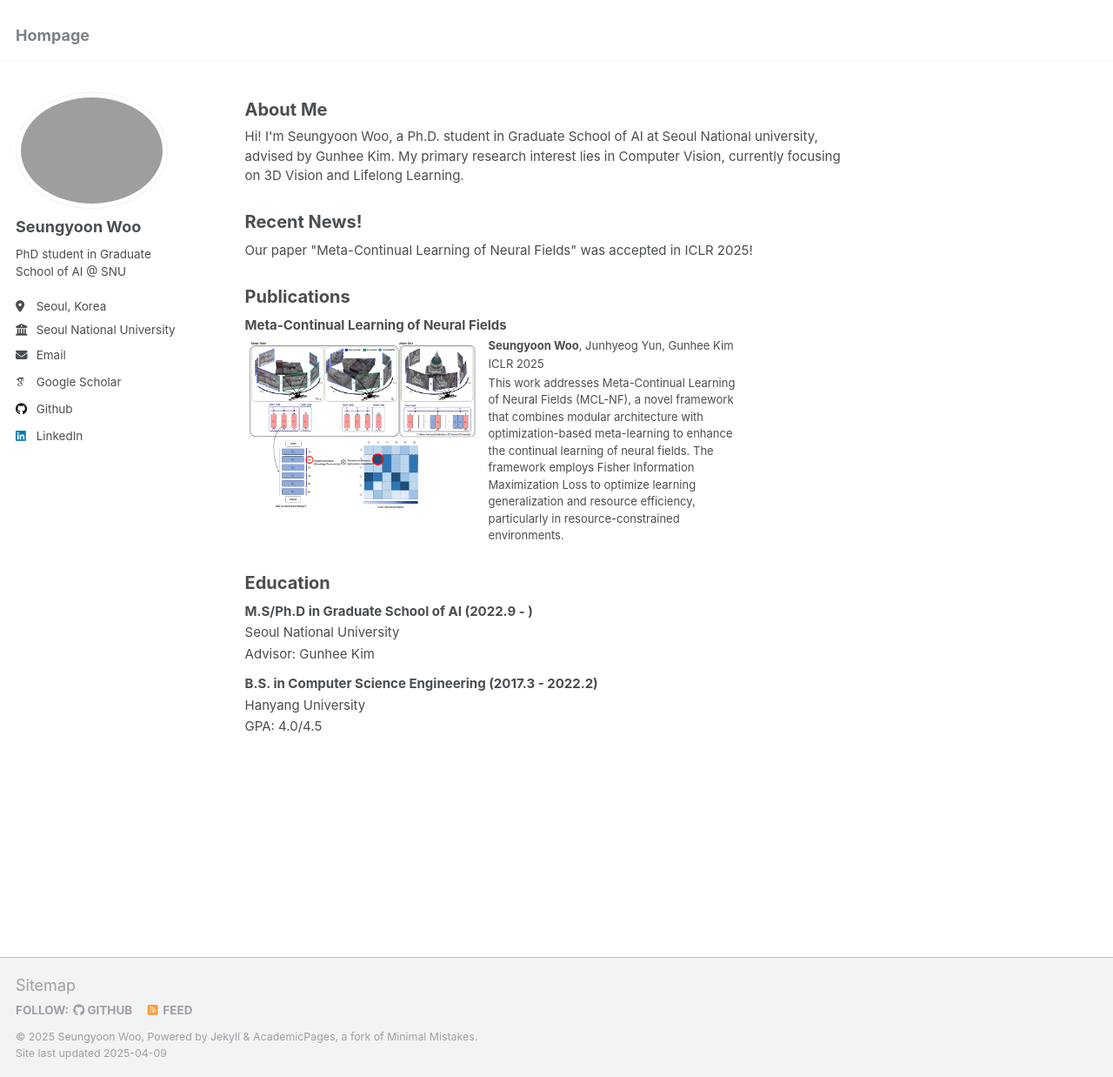
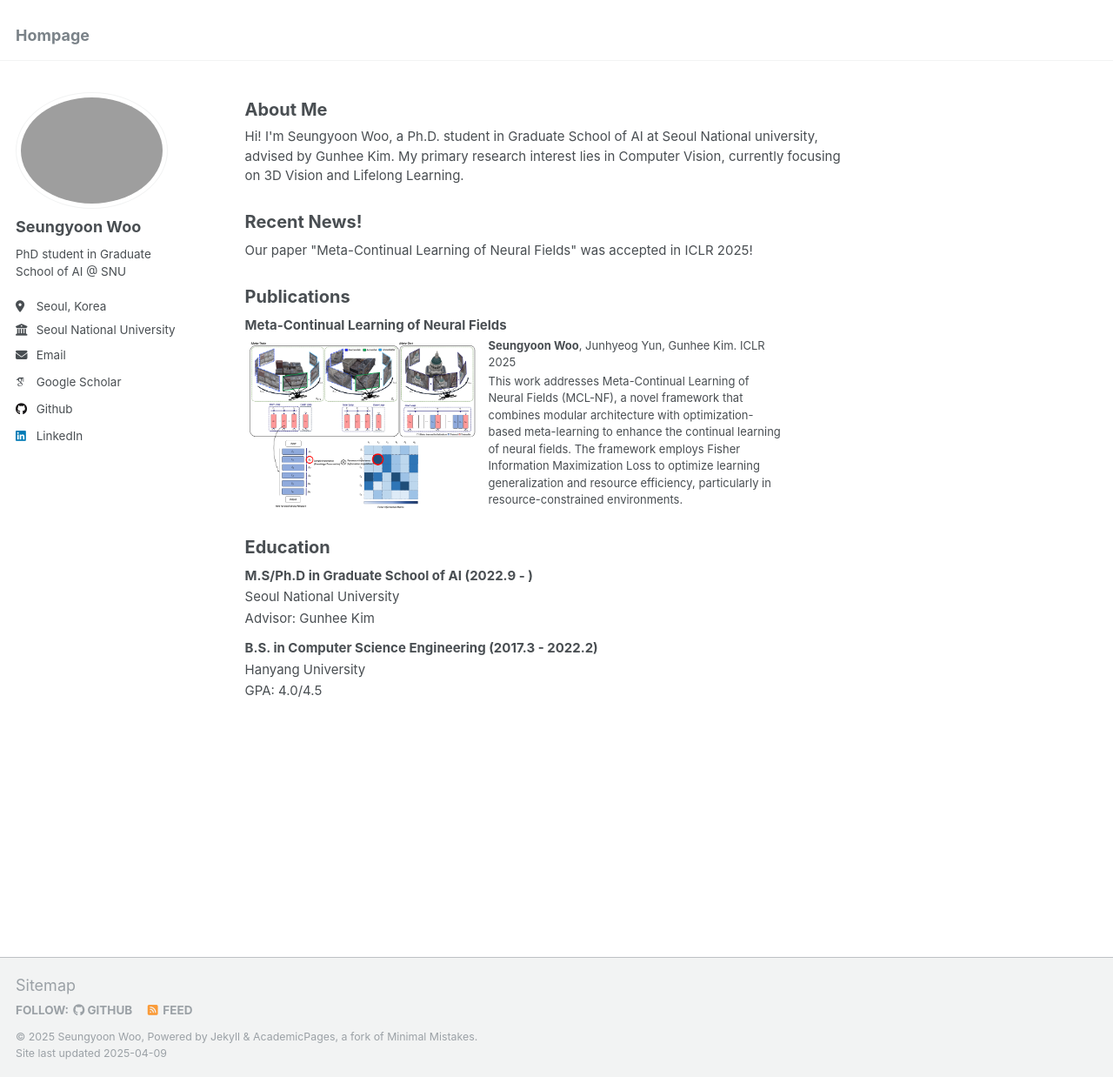
Before and after one commit to seungyoon-woo/seungyoon-woo.github.io, a Jekyll site: the page built from _pages/about.md, in a window 1280 px wide and 1238 px high. Shown: the whole window at 87% size. Built offline with Jekyll 4.4.1, drawn with Linux system fonts in a browser that asks for light colours; some web fonts are replaced.

Commit message:
Update Image

```diff
--- a/_pages/about.md
+++ b/_pages/about.md
@@ -21,9 +21,8 @@ Publications
   <div class="pub_img" style="width:270px; object-fit:cover;">
     <img src="{{ base_path }}/images/FIM.png" alt="MCLNF Overview">
   </div>
-  <div class="pub_detail" style="margin-left:10px; max-width:300px">
-    <p style="font-size:13px; margin-bottom:2px"><b>Seungyoon Woo</b>, Junhyeog Yun, Gunhee Kim</p>
-    <p style="font-size:13px; margin-bottom:2px">ICLR 2025</p>
+  <div class="pub_detail" style="margin-left:10px; max-width:340px">
+    <p style="font-size:13px; margin-bottom:2px"><b>Seungyoon Woo</b>, Junhyeog Yun, Gunhee Kim. ICLR 2025</p>
     <p style="font-size:13px; margin-bottom:2px">This work addresses Meta-Continual Learning of Neural Fields (MCL-NF), a novel framework that combines modular architecture with optimization-based meta-learning to enhance the continual learning of neural fields. The framework employs Fisher Information Maximization Loss to optimize learning generalization and resource efficiency, particularly in resource-constrained environments.</p>
   </div>
 </div>
```
